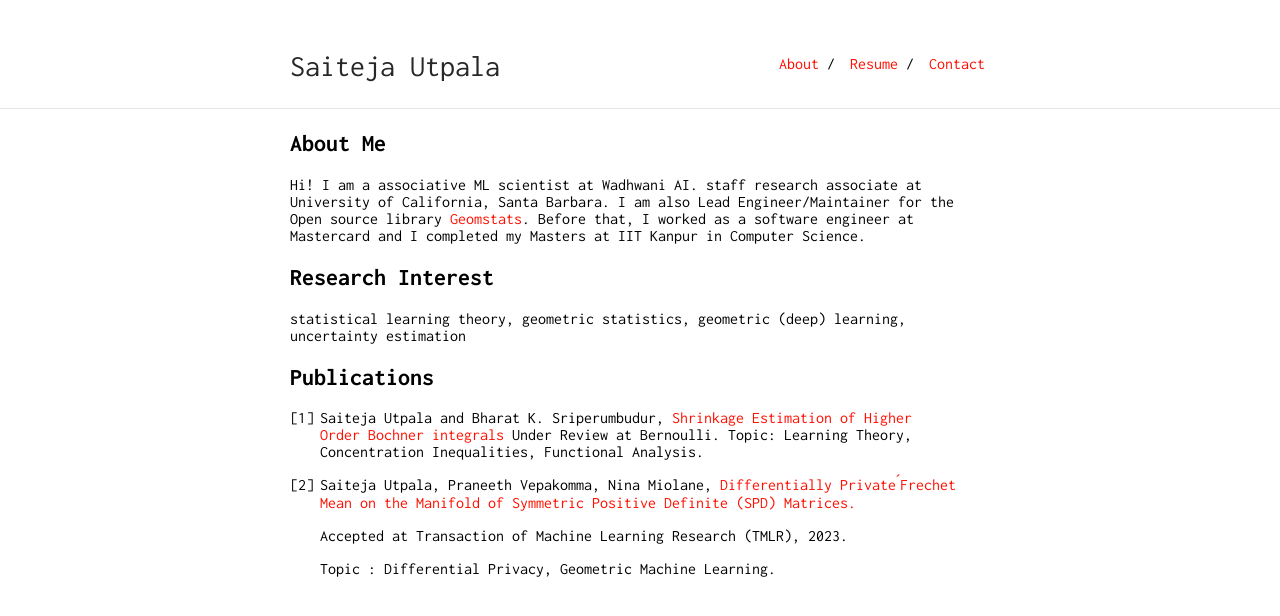
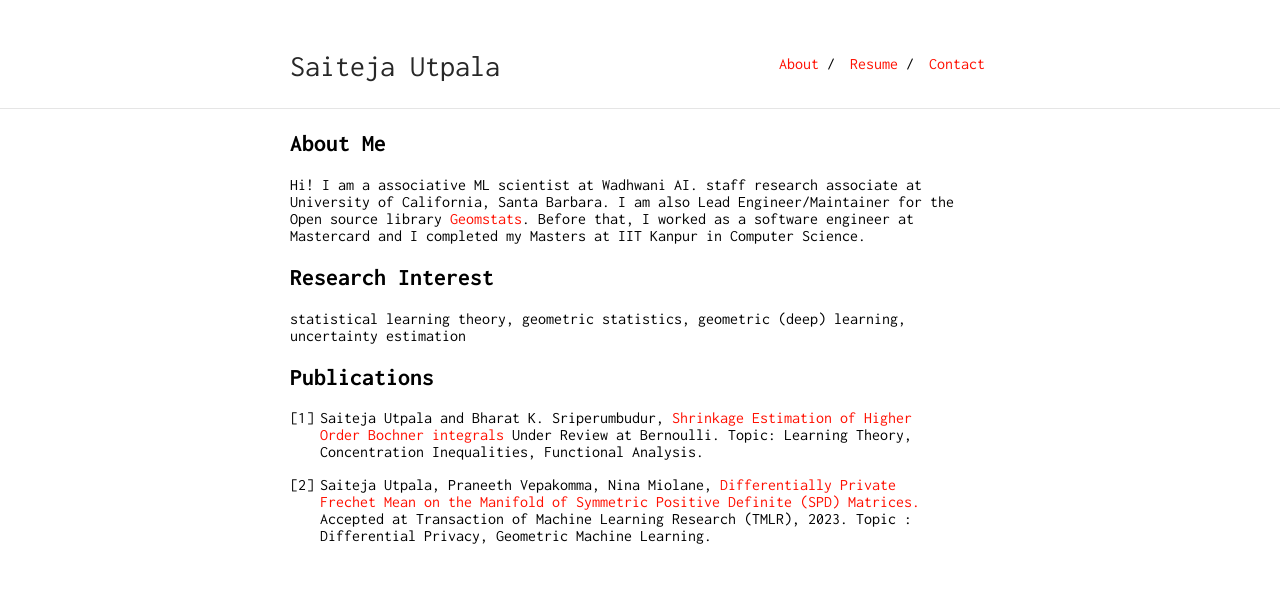
Before and after one commit to SaitejaUtpala/saitejautpala.github.io, a Jekyll site: the page built from index.md, in a window 1280 px wide. Shown: the top 616 px of the page. Built offline with Jekyll 4.4.1, drawn with Linux system fonts in a browser that asks for light colours; our own code applies the rules of GitHub Pages for plain Markdown files.

Commit message:
similar updates

```diff
--- a/index.md
+++ b/index.md
@@ -19,8 +19,6 @@ statistical learning theory, geometric statistics, geometric (deep) learning, un
     Topic: Learning Theory, Concentration Inequalities, Functional Analysis.
 
 
-2. Saiteja Utpala, Praneeth Vepakomma, Nina Miolane,  <a href="https://arxiv.org/pdf/2208.04245.pdf">Differentially Private  ́Frechet Mean on the Manifold of Symmetric Positive Definite (SPD) Matrices.</a>
-
+2. Saiteja Utpala, Praneeth Vepakomma, Nina Miolane,  <a href="https://arxiv.org/pdf/2208.04245.pdf">Differentially Private Frechet Mean on the Manifold of Symmetric Positive Definite (SPD) Matrices.</a>
     Accepted at Transaction of Machine Learning Research (TMLR), 2023.
-
     Topic :  Differential Privacy, Geometric Machine Learning.
```
